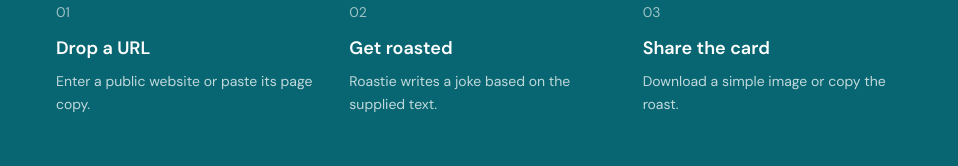
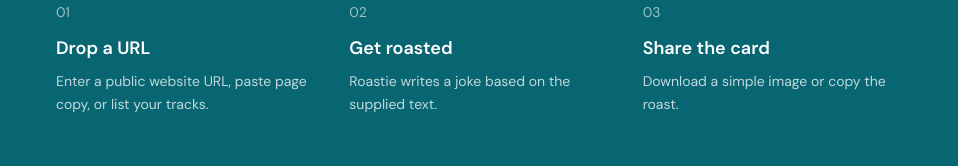
Before and after one commit to JOYBOYash/Roaster, a React (Vite) app: page / in a window 1280 px wide. Shown: the part 861-1027 px from the top of the page, without its empty margins (160-1118 px from the left). Built offline with nearby package versions, Linux system fonts and the light colour scheme.

Commit message:
Mention music roast mode in instructions

```diff
--- a/src/components/HowItWorks.tsx
+++ b/src/components/HowItWorks.tsx
@@ -4,7 +4,7 @@ const steps = [
   {
     num: '01',
     title: 'Drop a URL',
-    desc: 'Enter a public website or paste its page copy.',
+    desc: 'Enter a public website URL, paste page copy, or list your tracks.',
   },
   {
     num: '02',
```
